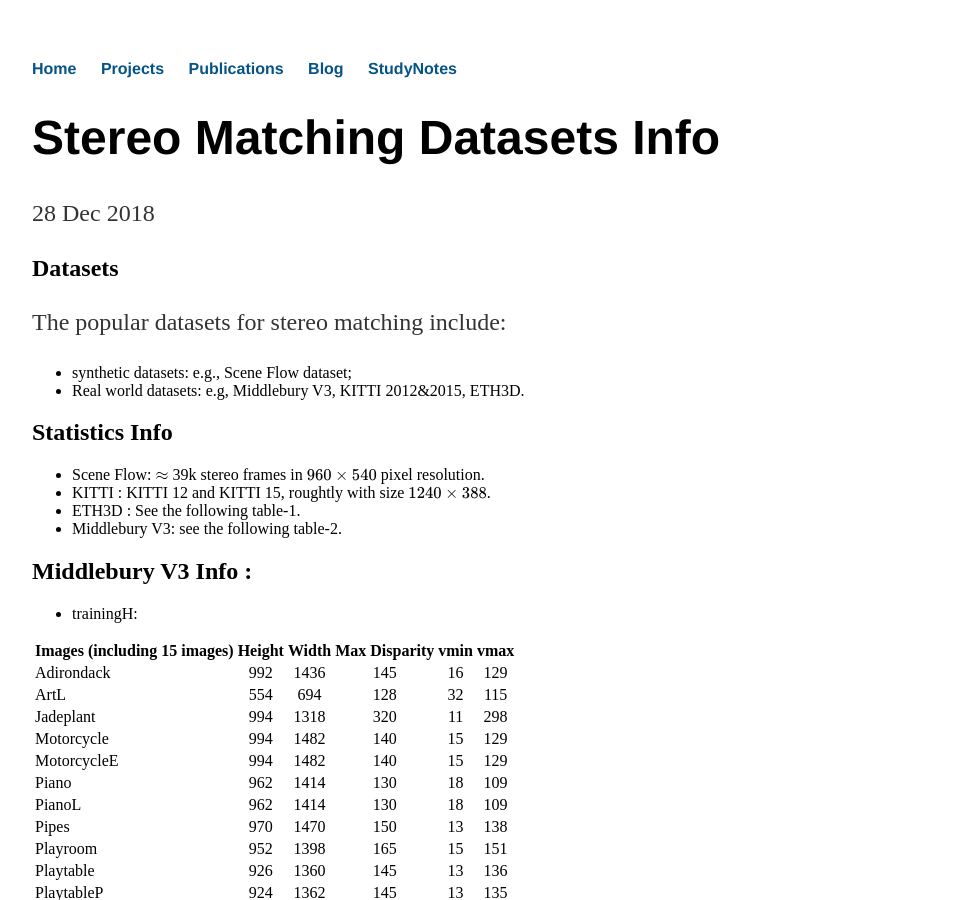
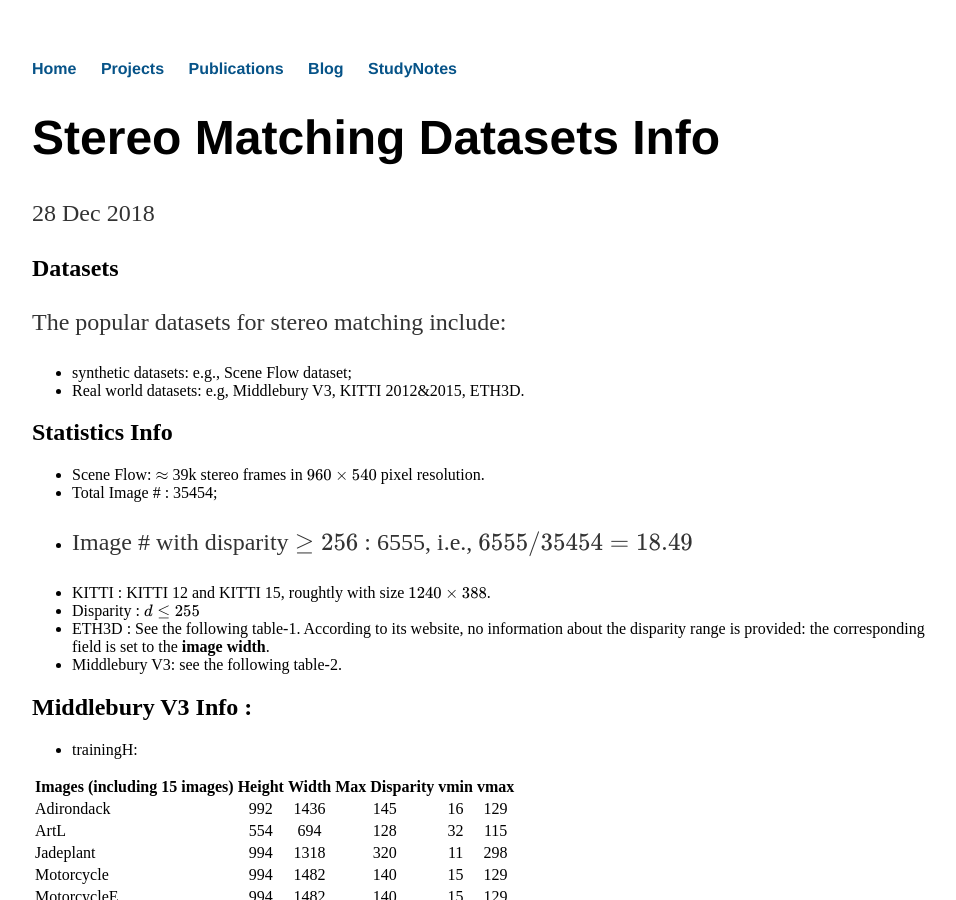
Before and after one commit to ccj5351/ccj5351.github.io, a Jekyll site: the page built from _studynotes/2018-12-28-stereo-matching-datasets-info.md, in a window 1280 px wide and 900 px high. Shown: the whole window, without its empty margins (160-1116 px from the left). Built offline with Jekyll 4.4.1, drawn with Linux system fonts in a browser that asks for light colours; formulas are drawn with MathJax 3; comment, search, counter and statistics services are not loaded.

Commit message:
add disparity info

```diff
--- a/_studynotes/2018-12-28-stereo-matching-datasets-info.md
+++ b/_studynotes/2018-12-28-stereo-matching-datasets-info.md
@@ -15,8 +15,13 @@ The popular datasets for stereo matching include:
 ## Statistics Info
 
 - Scene Flow: $\approx$ 39k stereo frames in $960 \times 540$ pixel resolution.
+ - Total Image # : 35454;
+ - Image # with disparity $\geq 256$ : 6555, i.e., $ 6555 / 35454 = 18.49%$
+
 - KITTI : KITTI 12 and KITTI 15, roughtly with size $1240 \times 388$.
-- ETH3D : See the following table-1.
+ - Disparity : $d \leq 255$
+- ETH3D : See the following table-1. According to its website, no information about the disparity range is provided: the
+corresponding field is set to the **image width**.
 - Middlebury V3: see the following table-2.
 
 
```
